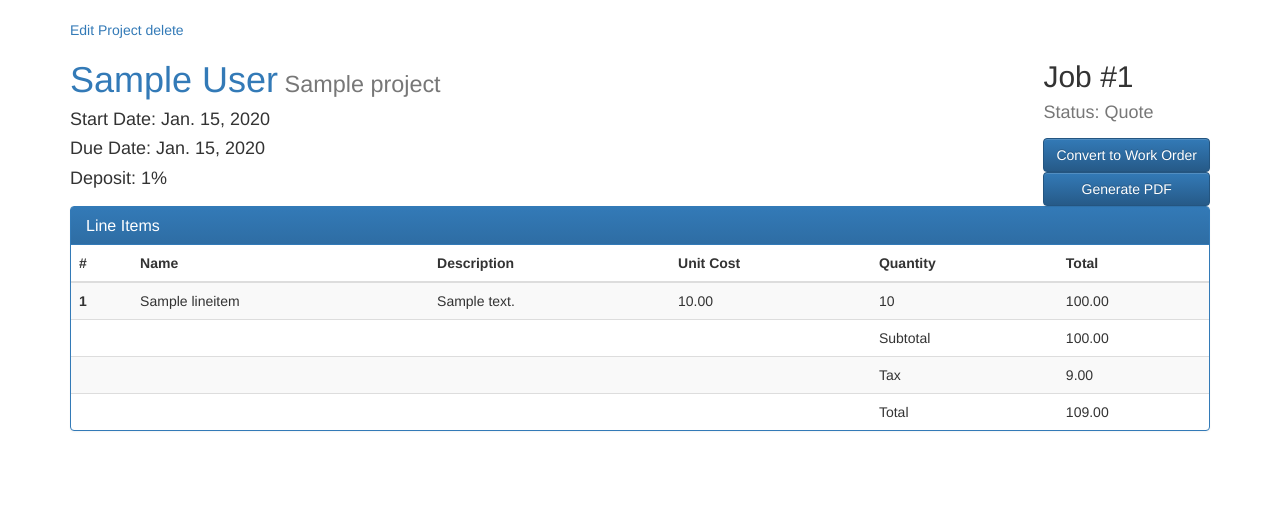
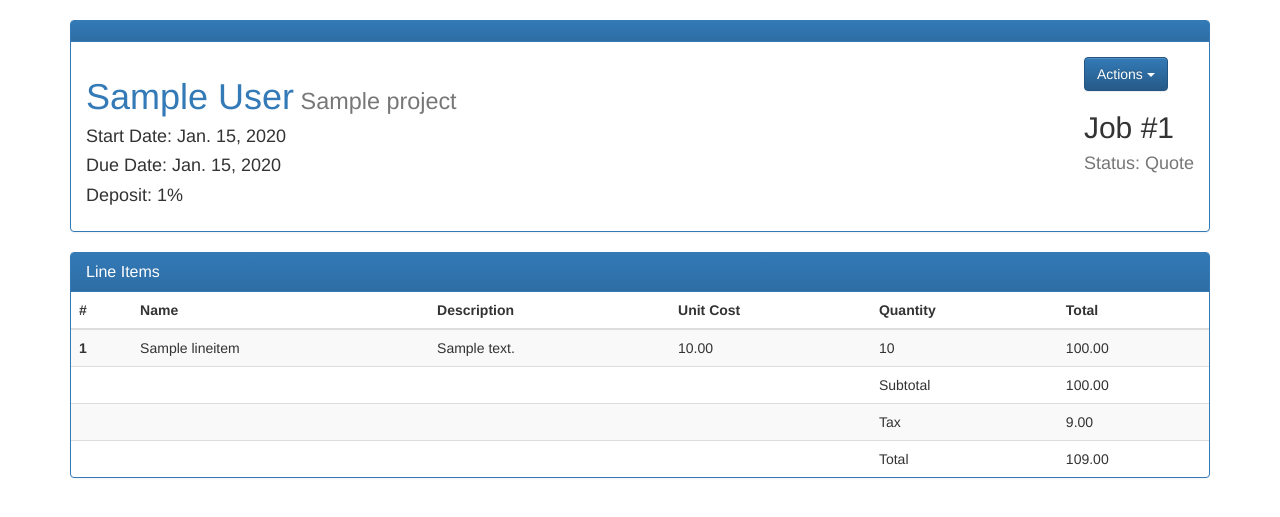
Before and after one commit to ssbothwell/fabco.la, a Django app: page /projects/1/ in a window 1280 px wide. Shown: the part 52-569 px from the top of the page. Run offline with Django 3.2, Linux system fonts and the light colour scheme; a user stored in the database is signed in; tables that the repository leaves empty hold one stand-in row (values such as "Sample post"); parts of the project's set-up code (start-up, migrations or seed data) failed here and were passed over; some libraries are stand-ins or nearby versions.

Commit message:
added drop-down menu to project details template

```diff
--- a/work/templates/work/project_detail.html
+++ b/work/templates/work/project_detail.html
@@ -1,42 +1,39 @@
 {% extends 'base.html' %}
 {% block content %}
-<a href=" {% url 'work:project_update' project.project_id %}">Edit Project</a> <a href=" {% url 'work:project_delete' project.project_id %}">delete</a>
+
+{% if error_message %}<p><strong>{{ error_message }}</strong></p>{% endif %}
 
 
-{% if error_message %}<p><strong>{{ error_message }}</strong></p>{% endif %}
-<br />
+<div class="panel panel-primary">
+    <div class="panel-heading">
 
-
-<div class="row">
-    <div class="col-md-6">
+    </div>
+    <div class="panel-body">
+        <div class="pull-left">
             <a href=" {% url 'work:clients_detail' project.client.id %}"><h1>{{project.client.first_name}} {{project.client.last_name}}</a><small>  {{ project.name }}</small></h1>
             <h4>Start Date: {{project.create_date}}</h4>
             <h4>Due Date: {{project.due_date}}</h4>
             <h4>Deposit: {{project.deposit}}%</h4>
         </div>
-    <div class="col-md-6">
         <div class="pull-right">
+            <div class="dropdown">
+              <button class="btn btn-primary dropdown-toggle" type="button" id="dropdownMenu1" data-toggle="dropdown" aria-haspopup="true" aria-expanded="true">
+                Actions
+                <span class="caret"></span>
+              </button>
+              <ul class="dropdown-menu dropdown-menu-right" aria-labelledby="dropdownMenu1">
+                <li><a href="#"><a href=" {% url 'work:project_update' project.project_id %}">Edit</a></a></li>
+                <li><a href="#"><a id="convert" onclick="document.getElementById('myform').submit();">Convert</a></a></li>
+                <li><a href="#"><a href="{% url 'work:project_pdf' project.project_id %}">Print PDF</a></a></li>
+                <li role="separator" class="divider"></li>
+                <li><a href="#"><a href=" {% url 'work:project_delete' project.project_id %}">delete</a></a></li>
+              </ul>
+            </div>
             <h2>Job #{{ project.project_id }}</h2>
             <h4 class="text-muted status">Status: {{ project.get_status_display }}</h4>
-            <form action="" method="post">
-                {% csrf_token %}
-                {{ project_form.non_field_errors }}
-
-                <div class="form-actions">
-                    <div class="form-group">
-                        {{ status_form.status.as_hidden }}
-                    </div>
-                    <input class="btn btn-primary btn-block status-button" type="submit" value="Convert to Work Order" />
-                 </div>
-            </form>
-            <form action="{% url 'work:project_pdf' project.project_id %}">
-            <div class="form-actions">
-                <input class="btn btn-primary btn-block" type="submit" value="Generate PDF" />
         </div>
     </div>
 </div>
-</div>
-
 <div class="panel panel-primary">
     <div class="panel-heading">
         <h3 class="panel-title">Line Items</h3>
@@ -102,18 +99,28 @@
     </table>
 </div>
 
+<form action="" method="post" id="myform">
+    {% csrf_token %}
+    {{ project_form.non_field_errors }}
+
+    <div class="form-actions">
+        <div class="form-group">
+            {{ status_form.status.as_hidden }}
+        </div>
+     </div>
+</form>
 <script>
 $(function() {
   var status = $(".status").text();
   var status = status.substring(8);
   if (status == 'Quote') {
-  $('input.status-button').val('Convert to Work Order');
+  $('#convert').text('Convert to Work Order');
 };
   if (status == 'Work Order') {
-  $('input.status-button').val('Close Job');
+  $('#convert').text('Close Job');
 };
   if (status == 'Complete') {
-  $('input.status-button').val('Reopen Job');
+  $('#convert').text('Reopen Job');
 };
 });
 </script>
```
Also changed, not shown: work/templates/work/project_form.html (+8 -4 lines). Lines whose indentation alone changed are shown as unchanged.
